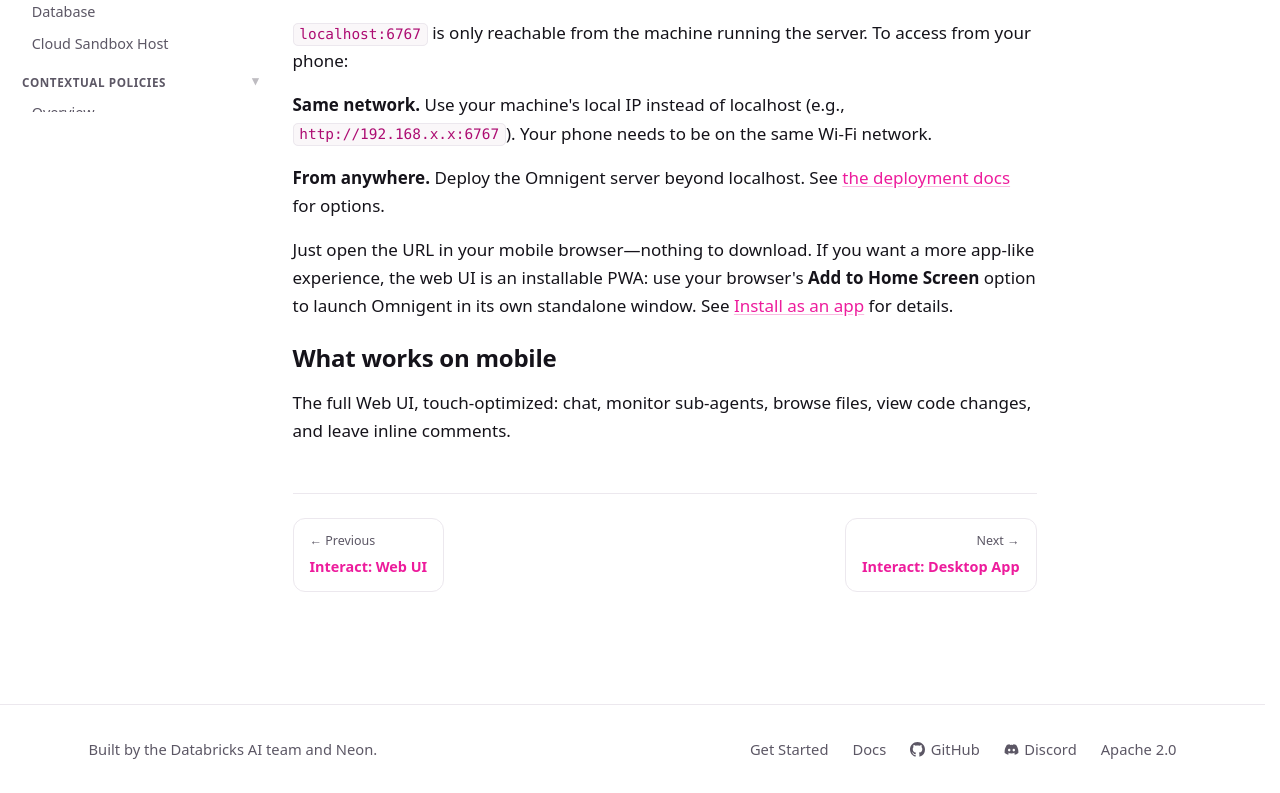
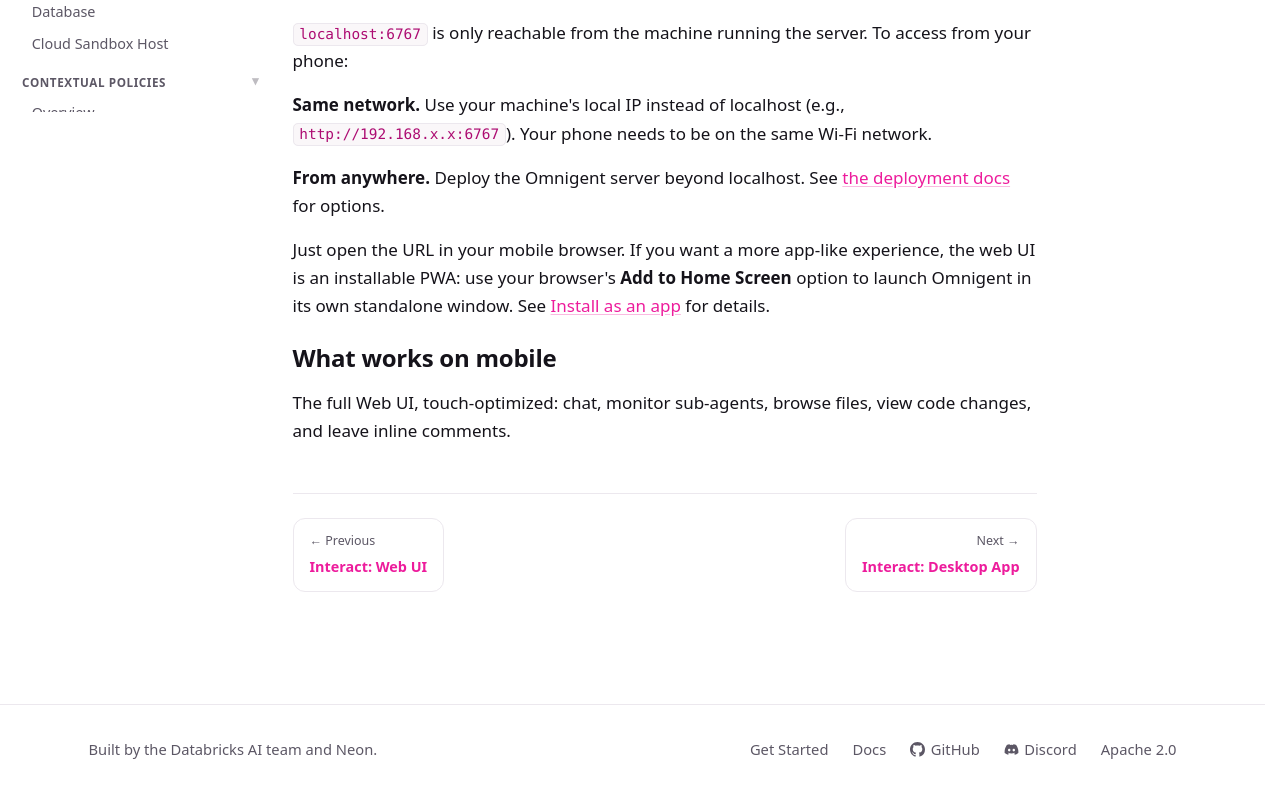
Before and after one commit to omnigent-ai/omnigent-site, a Next.js app: page /docs/interact/mobile in a window 1280 px wide. Shown: the part 712-1505 px from the top of the page. Built offline with nearby package versions, Linux system fonts and the light colour scheme; no server answers.

Commit message:
Apply suggestions from code review
Co-authored-by: Daniel Lok <daniel.lok@databricks.com>

```diff
--- a/app/docs/interact/mobile/page.mdx
+++ b/app/docs/interact/mobile/page.mdx
@@ -48,7 +48,7 @@ from your phone:
 **From anywhere.** Deploy the Omnigent server beyond localhost. See
 [the deployment docs](/docs/deploy/overview) for options.
 
-Just open the URL in your mobile browser—nothing to download. If you want a
+Just open the URL in your mobile browser. If you want a
 more app-like experience, the web UI is an installable PWA: use your browser's
 **Add to Home Screen** option to launch Omnigent in its own standalone window.
 See [Install as an app](/docs/interact/web-ui#install-as-an-app) for details.
```
